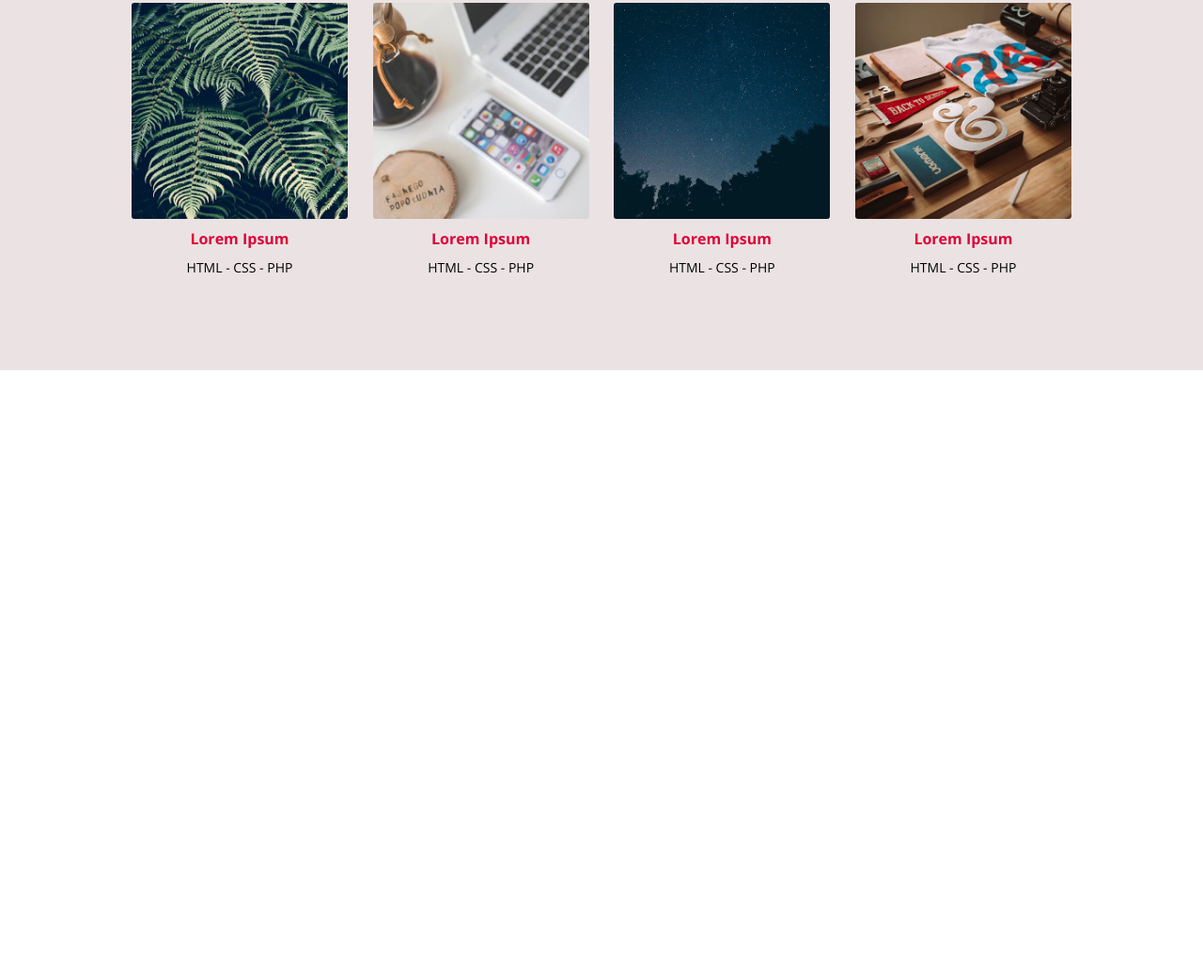
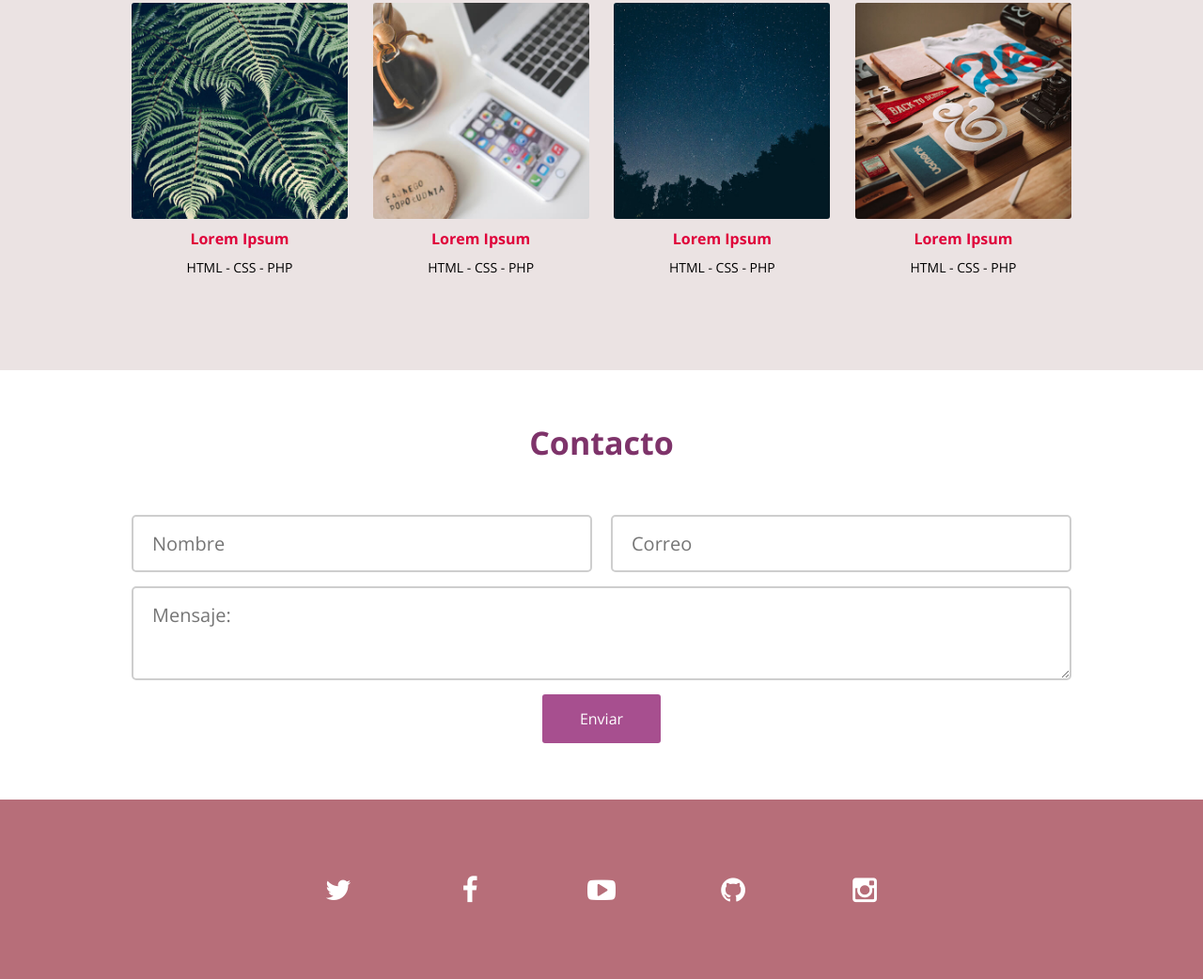
Before and after one commit to CarolPe03/CarolPe03.github.io, a plain HTML site: page index.html in a window 1280 px wide. Shown: the part 1332-2374 px from the top of the page at 94% size. Before the commit the page ends 1726 px from the top, so only its background shows below. Drawn offline with nearby package versions, Linux system fonts and the light colour scheme.

Commit message:
Pagina,v4

```diff
--- a/index.html
+++ b/index.html
@@ -122,7 +122,29 @@
 			</div>
 		</section>
 	</section>
+    <footer>
+		<div class="contenedor" id="contacto">
+			<section class="contacto">
+				<h3 class="titulo">Contacto</h3>
+				<form class="formulario" action="">
+					<input type="text" placeholder="Nombre" name="nombre" required>
+					<input type="email" placeholder="Correo" name="correo" required>
+					<textarea name="mensaje" placeholder="Mensaje:"></textarea>
+					<input class="boton" type="submit" value="Enviar">
+				</form>
+			</section>
+		</div>
 
+		<section class="redes-sociales">
+			<div class="contenedor">
+				<a class="twitter" href="http://twitter.com/FranLop84" target="_blank"><i class="fa fa-twitter"></i></a>
+				<a class="facebook" href="http://www.facebook.com" target="_blank"><i class="fa fa-facebook"></i></a>
+				<a class="youtube" href="http://www.youtube.com" target="_blank"><i class="fa fa-youtube-play"></i></a>
+				<a class="github" href="http://www.github.com/franlop24" target="_blank"><i class="fa fa-github"></i></a>
+				<a class="instagram" href="http://www.instagram.com" target="_blank"><i class="fa fa-instagram"></i></a>
+			</div>
+		</section>
+	</footer>
 
 </body>
 </html>
```
